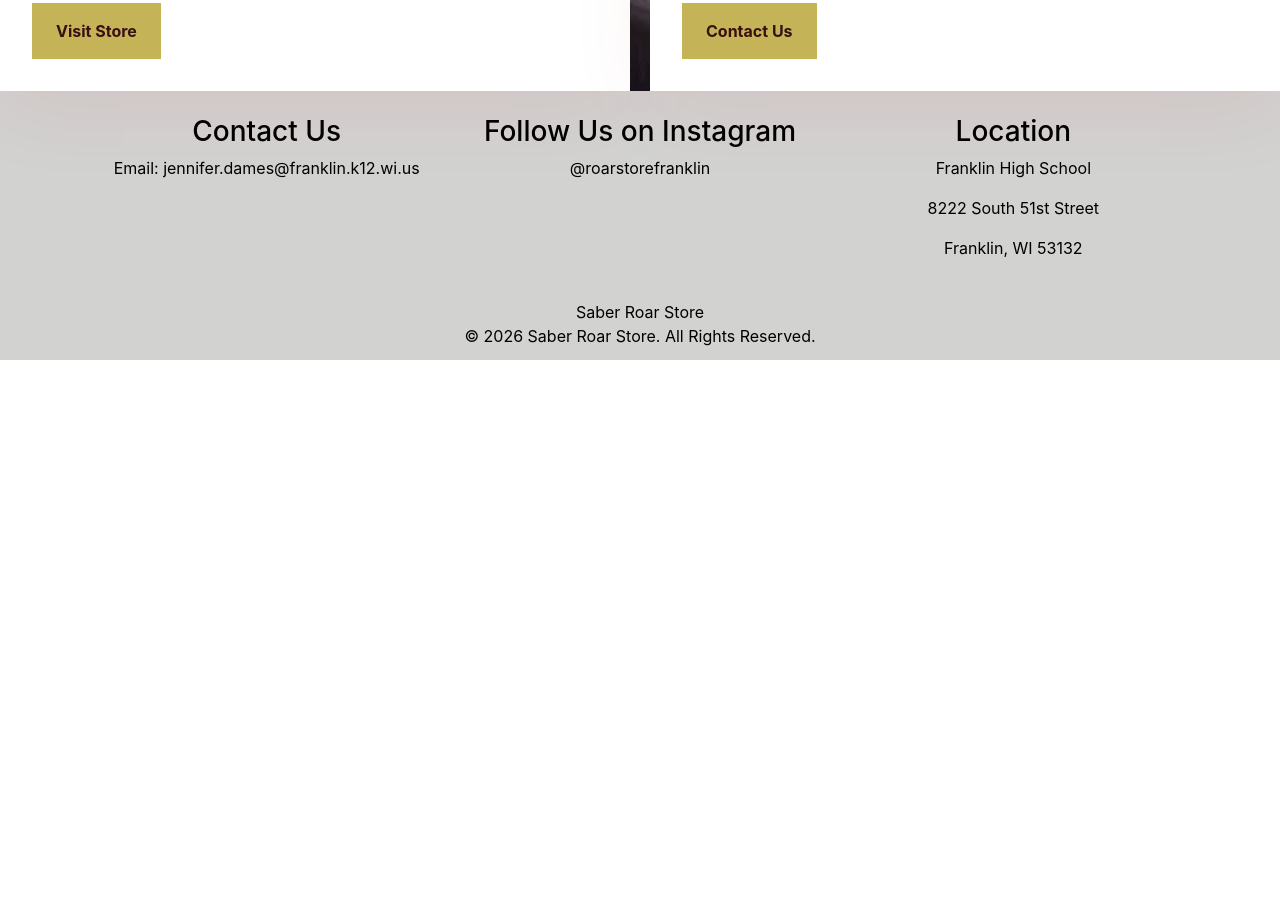
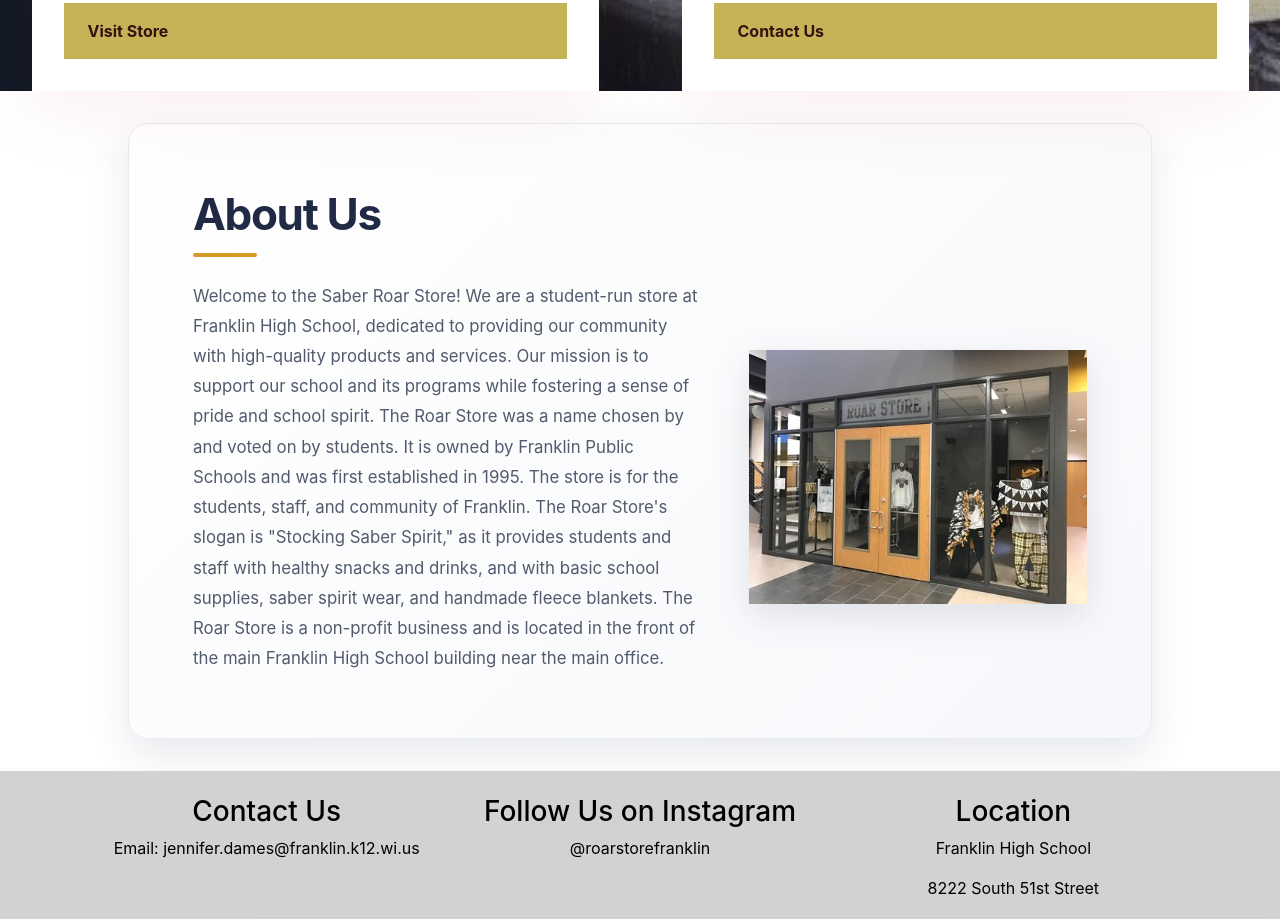
Before and after one commit to aaryansingh2009/SaberRoarStore, a React (Create React App) app: page / in a window 1280 px wide. Shown: the part 1120-2039 px from the top of the page. Before the commit the page ends 1480 px from the top, so only its background shows below. Built offline with nearby package versions, Linux system fonts and the light colour scheme.

Commit message:
about us home page

```diff
--- a/src/App.js
+++ b/src/App.js
@@ -6,6 +6,7 @@
 import HomePage from './components/homepage/homepage';
 import ContactPage from './components/contactpage/contactpage';
 import Carousel from './components/carousel/carousel';
+import AboutUs from './components/aboutus/aboutus';
 
 
 function App() {
@@ -16,6 +17,7 @@
       {/* <Carousel /> */}
       {/* <StoreCatalog />
       <ContactPage /> */}
+      <AboutUs />
       <Footer />
     </div>
   );
--- /dev/null
+++ b/src/components/aboutus/aboutus.css
@@ -0,0 +1,72 @@
+.about-us {
+    display: grid;
+    grid-template-columns: minmax(0, 1.2fr) minmax(260px, 0.8fr);
+    align-items: center;
+    gap: 1.5rem 3rem;
+    max-width: 80%;
+    margin: 2rem auto;
+    padding: clamp(1.5rem, 5vw, 4rem);
+    background: linear-gradient(135deg, #fff 0%, #f7f8fb 100%);
+    border: 1px solid #e8ebf0;
+    border-radius: 1.25rem;
+    box-shadow: 0 16px 40px rgb(24 39 75 / 10%);
+}
+
+.about-us-title {
+    grid-column: 1 / -1;
+    margin: 0;
+    color: #202a44;
+    font-size: clamp(2rem, 4vw, 2.75rem);
+    font-weight: 700;
+    letter-spacing: -0.03em;
+    text-align: left;
+}
+
+.about-us-title::after {
+    display: block;
+    width: 4rem;
+    height: 0.25rem;
+    margin-top: 0.75rem;
+    background: #d49b27;
+    border-radius: 999px;
+    content: "";
+}
+
+.about-us-text {
+    margin: 0;
+    color: #515b6d;
+    font-size: 1.05rem;
+    line-height: 1.8;
+    text-align: left;
+}
+
+.roar-store {
+    display: block;
+    width: 100%;
+    max-width: 420px;
+    max-height: 360px;
+    justify-self: center;
+    object-fit: contain;
+    filter: drop-shadow(0 12px 18px rgb(24 39 75 / 12%));
+}
+
+@media (max-width: 700px) {
+    .about-us {
+        grid-template-columns: minmax(0, 1fr);
+        gap: 1.5rem;
+        margin: 1rem;
+        padding: clamp(1.25rem, 6vw, 2rem);
+    }
+
+    .about-us-title {
+        grid-column: auto;
+    }
+
+    .about-us-text {
+        font-size: 1rem;
+    }
+
+    .roar-store {
+        max-height: 280px;
+    }
+}
--- /dev/null
+++ b/src/components/aboutus/aboutus.js
@@ -0,0 +1,21 @@
+import './aboutus.css';
+
+const AboutUs = () => {
+    return (
+        <div className="about-us">
+            <h1 className="about-us-title">About Us</h1>
+            <p className="about-us-text">
+                Welcome to the Saber Roar Store! We are a student-run store at Franklin High School, dedicated to providing our community with high-quality products and services.
+                Our mission is to support our school and its programs while fostering a sense of pride and school spirit.
+                The Roar Store was a name chosen by and voted on by students.
+                It is owned by Franklin Public Schools and was first established in 1995.
+                The store is for the students, staff, and community of Franklin.
+                The Roar Store's slogan is "Stocking Saber Spirit," as it provides students and staff with healthy snacks and drinks, and with basic school supplies, saber spirit wear, and handmade fleece blankets.
+                The Roar Store is a non-profit business and is located in the front of the main Franklin High School building near the main office.
+            </p>
+            <img src="images/roar-store.png" alt="Roar Store Logo" className="roar-store" />
+        </div>
+    );
+}
+
+export default AboutUs;
--- a/src/components/contactpage/contactpage.js
+++ b/src/components/contactpage/contactpage.js
@@ -64,7 +64,7 @@
             Have a Question about an Order or a Product?
             We'd be happy to hear from you.
           </p>
-          <a href="mailto:YOUR-CONTACT-EMAIL@example.com">
+          <a href="mailto:jennifer.dames@franklin.k12.wi.us" target="_blank">
             Contact our team →
           </a>
         </section>
--- a/src/components/homepage/homepage.css
+++ b/src/components/homepage/homepage.css
@@ -108,12 +108,14 @@
     padding: 0;
     width: 100%;
     display: grid;
-    grid-template-columns: repeat(12, 6fr);
+    /* align-items: center; */
+    justify-items: center;
+    grid-template-columns: repeat(12, minmax(0, 1fr));
     /* 16px - 20px */
     gap: clamp(1rem, 2.3vw, 1.25rem);
   }
   #storehome .cs-item {
-    width: 100%;
+    width: 90%;
     text-align: left;
     list-style: none;
     margin: 0;
@@ -127,8 +129,8 @@
     grid-row: span 1;
     display: flex;
     flex-direction: column;
-    align-items: flex-start;
-    justify-content: center;
+    /* align-items: center;
+    justify-content: center; */
     position: relative;
     z-index: 1;
   }
--- a/src/components/storecatalog/storecatalog.css
+++ b/src/components/storecatalog/storecatalog.css
@@ -100,6 +100,10 @@
   font-weight: bold;
 }
 
+
+
+
+/* Responsive Design */
 @media (max-width: 900px) {
   .product-grid {
     grid-template-columns: repeat(2, minmax(0, 1fr));
--- a/src/components/storecatalog/storecatalog.js
+++ b/src/components/storecatalog/storecatalog.js
@@ -16,10 +16,10 @@
 ];
 
 function StoreCatalog() {
-  const [selectedCategory, setSelectedCategory] = useState("All Supplies");
+  const [selectedCategory, setSelectedCategory] = useState("All Items");
   let visibleProducts = products;
 
-  if (selectedCategory !== "All Supplies") {
+  if (selectedCategory !== "All Items") {
     visibleProducts = products.filter(
       (product) => product.category === selectedCategory
     );
--- a/src/storeData/store.js
+++ b/src/storeData/store.js
@@ -1,5 +1,5 @@
 export const storeCategories = [
-    "All Supplies",
+    "All Items",
     "Apparel",
     "Snacks/Drinks",
     "Supplies"
```
Also changed, not shown: public/images/roar-store.png (added).
